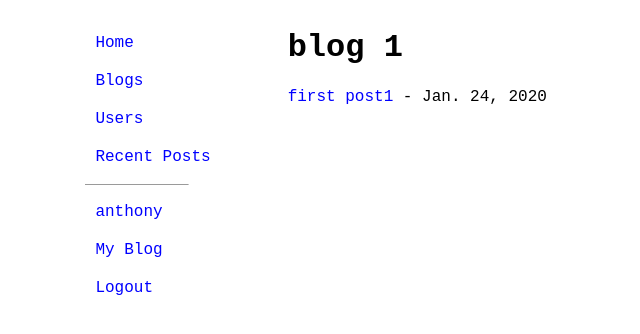
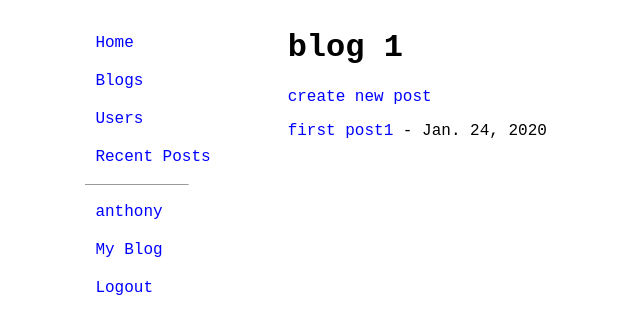
Before and after one commit to anthonysea/miniblog, a Django app: page /blog/2 in a window 1280 px wide. Shown: the top 334 px of the page, without its empty margins (49-689 px from the left). Run offline with Django 3.2, Linux system fonts and the light colour scheme; the first user in the database is signed in; data comes from the database, SQL or seed files in the repository.

Commit message:
creating views and templates to create post; added link to create post on a logged-in user's blog

```diff
--- /dev/null
+++ b/blog/templates/blog_create.html
@@ -0,0 +1,5 @@
+{% extends 'base.html' %}
+
+{% block content %}
+<h1>Create New Blog</h1>
+{% endblock %}
--- a/blog/templates/blog_detail.html
+++ b/blog/templates/blog_detail.html
@@ -2,6 +2,9 @@
 
 {% block content %}
     <h1>{{ blog.name }}</h1>
+    {% if user == blog.user %}
+    <p><a href="{% url 'post-create' %}">create new post</a></p>
+    {% endif %}
     <div class="posts">
         <ul>
             {% for post in blog.post_set.all %}
--- a/blog/urls.py
+++ b/blog/urls.py
@@ -21,3 +21,9 @@ urlpatterns += [
     path('blog/<int:blog_pk>', views.BlogDetailView.as_view(), name='blog'),
     path('blog/<int:blog_pk>/post/<int:post_pk>', views.PostDetailView.as_view(), name='post-detail'),
 ]
+
+# Create views for Post and Blog
+urlpatterns += [
+    path('blogs/create', views.BlogCreateView.as_view(), name='blog-create'),
+    path('posts/create', views.PostCreateView.as_view(), name='post-create'),
+]
--- a/blog/views.py
+++ b/blog/views.py
@@ -7,6 +7,8 @@ from django.urls import reverse
 from blog.models import Blog, Post, Comment
 from blog.forms import RegistrationForm
 from django.contrib.auth.models import User
+
+from datetime import date
 
 class IndexView(generic.TemplateView):
     """Index view to display basic statistics of the website. Makes use of overriding the get_context_data method of superclass."""
@@ -94,3 +96,26 @@ class RegisterView(generic.edit.FormView):
 
     def get_success_url(self):
         return reverse('index')
+
+
+class PostCreateView(generic.edit.CreateView):
+    model = Post
+    template_name = 'post_create.html'
+    fields = ['title', 'body']
+
+    def form_valid(self, form):
+        post = form.save()
+        post.author = User.objects.get(id=self.request.user)
+        post.blog = Blog.objects.get(user=self.request.user)
+        post.posted_on = date.today()
+        post.save()
+        return super().form_valid(form)
+
+    def get_success_url(self):
+        return reverse('post-detail', kwargs={'blog_pk': post.blog, 'post_pk': post})
+
+
+class BlogCreateView(generic.edit.CreateView):
+    model = Blog
+    template_name = 'blog_create.html'
+    fields = ['name']
```
Also changed, not shown: blog/templates/post_create.html (added, +10 -0 lines).
